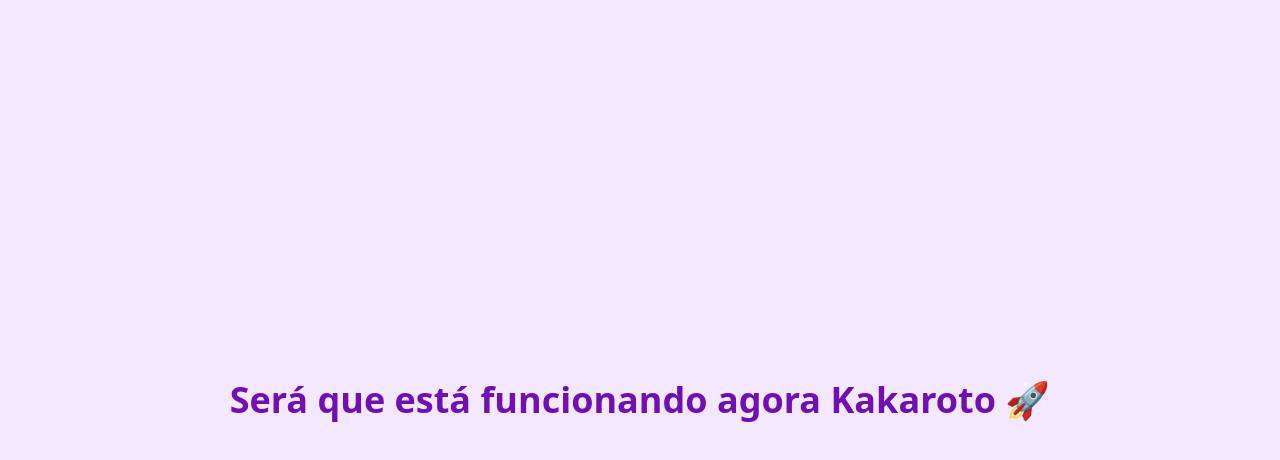
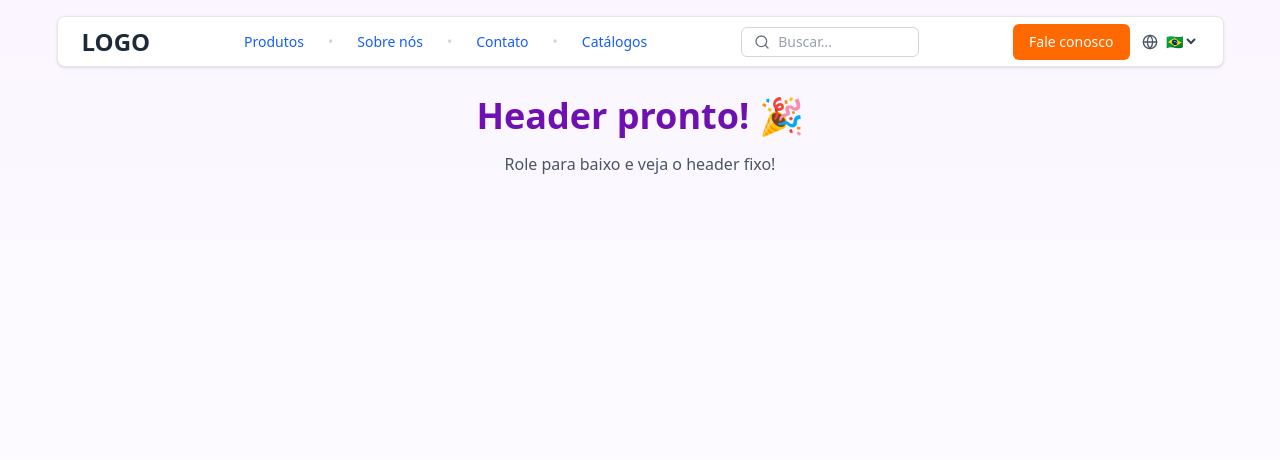
Before and after one commit to marcos-lima-dev/loja-ortopedica, a React (Vite) app: page / in a window 1280 px wide. Shown: the top 460 px of the page. Built offline with nearby package versions, Linux system fonts and the light colour scheme.

Commit message:
feat: cria Header com medidas do Figma (1167x51, top 16px)

```diff
--- a/package.json
+++ b/package.json
@@ -10,6 +10,7 @@
     "preview": "vite preview"
   },
   "dependencies": {
+    "lucide-react": "^0.552.0",
     "react": "^19.1.1",
     "react-dom": "^19.1.1"
   },
--- a/src/App.tsx
+++ b/src/App.tsx
@@ -1,11 +1,19 @@
+// src/App.tsx
+import Header from './components/Header'
 
 function App() {
   return (
-    <div className="min-h-screen bg-purple-100 flex items-center justify-center">
-      <h1 className="text-4xl font-bold text-purple-800">
-        Será que está funcionando agora Kakaroto  🚀
-      </h1>
-    </div>
+    <>
+      <Header />
+      <main className="min-h-screen bg-gradient-to-b from-purple-50 to-white pt-24">
+        <div className="text-center">
+          <h1 className="text-4xl font-bold text-purple-800">
+            Header pronto! 🎉
+          </h1>
+          <p className="mt-4 text-gray-600">Role para baixo e veja o header fixo!</p>
+        </div>
+      </main>
+    </>
   )
 }
 
--- /dev/null
+++ b/src/components/Header.tsx
@@ -0,0 +1,50 @@
+// src/components/Header.tsx
+import { Search, Globe } from 'lucide-react'
+
+export default function Header() {
+  return (
+    <header className="fixed top-4 left-4 right-4 z-50">
+      <div className="mx-auto w-full max-w-[1167px] h-[51px] bg-white rounded-lg shadow-sm border border-gray-200 flex items-center justify-between px-6">
+
+        {/* LOGO */}
+        <div className="text-2xl font-bold text-gray-800">
+          LOGO
+        </div>
+
+        {/* MENU */}
+        <nav className="hidden md:flex items-center gap-6 text-sm text-blue-600">
+          <a href="#" className="hover:underline">Produtos</a>
+          <span className="text-gray-300">•</span>
+          <a href="#" className="hover:underline">Sobre nós</a>
+          <span className="text-gray-300">•</span>
+          <a href="#" className="hover:underline">Contato</a>
+          <span className="text-gray-300">•</span>
+          <a href="#" className="hover:underline">Catálogos</a>
+        </nav>
+
+        {/* BUSCA */}
+        <div className="hidden md:flex items-center gap-2 border border-gray-300 rounded-md px-3 py-1 text-sm">
+          <Search className="w-4 h-4 text-gray-500" />
+          <input
+            type="text"
+            placeholder="Buscar..."
+            className="outline-none w-32 text-gray-700"
+          />
+        </div>
+
+        {/* BOTÃO + BANDEIRA */}
+        <div className="flex items-center gap-3">
+          <button className="bg-orange-500 text-white px-4 py-2 rounded-md text-sm font-medium hover:bg-orange-600 transition">
+            Fale conosco
+          </button>
+          <div className="flex items-center gap-1 text-sm">
+            <Globe className="w-4 h-4 text-gray-600" />
+            <select className="bg-transparent outline-none text-gray-700">
+              <option>🇧🇷</option>
+            </select>
+          </div>
+        </div>
+      </div>
+    </header>
+  )
+}
```
Also changed, not shown: 1 other file (tests, documents, lock files or other folders).
